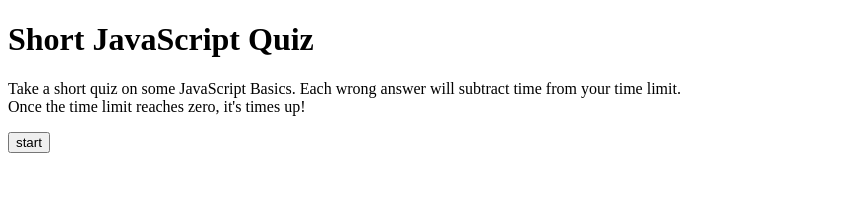
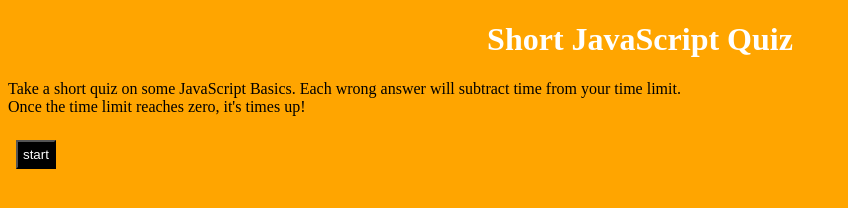
Before and after one commit to crimsonnail23/javascript-short-quiz, a plain HTML site: page index.html in a window 1280 px wide. Shown: the whole page, without its empty margins (0-848 px from the left). Drawn offline with nearby package versions, Linux system fonts and the light colour scheme.

Commit message:
started work on style.css

```diff
--- a/assets/css/style.css
+++ b/assets/css/style.css
@@ -1,3 +1,33 @@
-main{
+body{
+    background:orange;
     justify-content: center;
 }
+
+h1{
+    text-align:center;
+    color: white;
+}
+
+span{
+    color: red;
+}
+
+section{
+    margin:auto;
+}
+
+.buttons{
+    color: white;
+    background: black;
+    list-style-type: none;
+    padding:5px;
+    margin: 8px;
+}
+
+.buttons:hover{
+    color:black;
+    background: white;
+    list-style-type:none;
+    padding: 5px;
+    margin:8px;
+}
--- a/index.html
+++ b/index.html
@@ -23,7 +23,7 @@
             </div>
         </section>
         <form>
-            <button id="start">start</button>
+            <button id="start" class="buttons">start</button>
             <p id="timer"></p>
         </form>
     </main>
```
